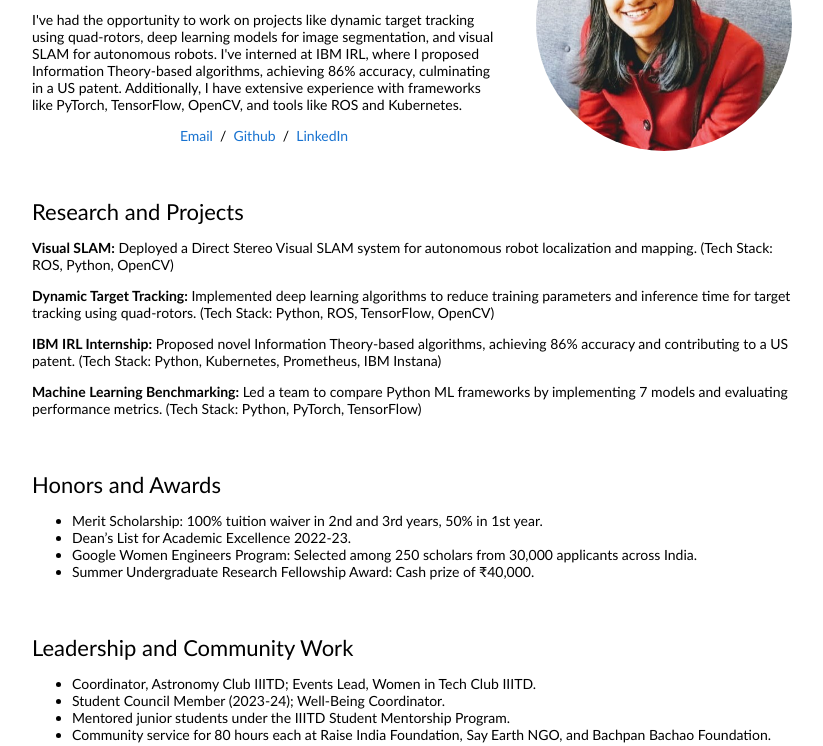
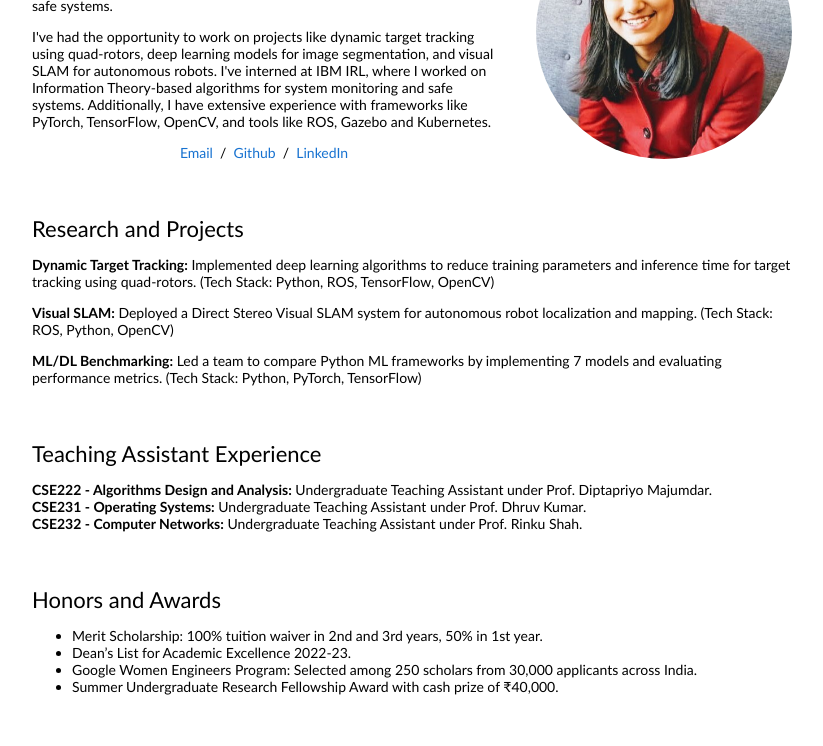
Before and after one commit to AkankshaSingal8/akankshasingal.github.io, a plain HTML site: page index.html in a window 1280 px wide. Shown: the part 138-884 px from the top of the page, without its empty margins (228-1051 px from the left). Drawn offline with Linux system fonts and the light colour scheme.

Commit message:
added ta details

```diff
--- a/index.html
+++ b/index.html
@@ -21,10 +21,10 @@
                     <p class="name" style="text-align: center;">
                       Akanksha Singal
                     </p>
-                    <p>I'm a CSE senior at <a href="https://iiitd.ac.in/">Indraprastha Institute of Information Technology Delhi (IIIT-Delhi)</a>, with a passion for computer vision, robotics, and deep learning.
+                    <p>I'm a CSE senior at <a href="https://iiitd.ac.in/">Indraprastha Institute of Information Technology Delhi (IIIT-Delhi)</a>, with a passion for robotics, computer vision, deep learning, and safe systems.
                     </p>
                     <p>
-                      I've had the opportunity to work on projects like dynamic target tracking using quad-rotors, deep learning models for image segmentation, and visual SLAM for autonomous robots. I've interned at IBM IRL, where I proposed Information Theory-based algorithms, achieving 86% accuracy, culminating in a US patent. Additionally, I have extensive experience with frameworks like PyTorch, TensorFlow, OpenCV, and tools like ROS and Kubernetes.
+                      I've had the opportunity to work on projects like dynamic target tracking using quad-rotors, deep learning models for image segmentation, and visual SLAM for autonomous robots. I've interned at IBM IRL, where I worked on Information Theory-based algorithms for system monitoring and safe systems. Additionally, I have extensive experience with frameworks like PyTorch, TensorFlow, OpenCV, and tools like ROS, Gazebo and Kubernetes.
                     </p>
                     <p style="text-align:center">
                       <a href="mailto:akanksha21008@iiitd.ac.in">Email</a> &nbsp;/&nbsp;
@@ -45,16 +45,24 @@
                   <td style="padding:20px;width:100%;vertical-align:middle">
                     <h2>Research and Projects</h2>
                     <p>
+                      <strong>Dynamic Target Tracking:</strong> Implemented deep learning algorithms to reduce training parameters and inference time for target tracking using quad-rotors. (Tech Stack: Python, ROS, TensorFlow, OpenCV)
+                    </p>
+                    <p>
                       <strong>Visual SLAM:</strong> Deployed a Direct Stereo Visual SLAM system for autonomous robot localization and mapping. (Tech Stack: ROS, Python, OpenCV)
                     </p>
                     <p>
-                      <strong>Dynamic Target Tracking:</strong> Implemented deep learning algorithms to reduce training parameters and inference time for target tracking using quad-rotors. (Tech Stack: Python, ROS, TensorFlow, OpenCV)
+                      <strong>ML/DL Benchmarking:</strong> Led a team to compare Python ML frameworks by implementing 7 models and evaluating performance metrics. (Tech Stack: Python, PyTorch, TensorFlow)
                     </p>
+                  </td>
+                </tr>
+
+                <tr>
+                  <td style="padding:20px;width:100%;vertical-align:middle">
+                    <h2>Teaching Assistant Experience</h2>
                     <p>
-                      <strong>IBM IRL Internship:</strong> Proposed novel Information Theory-based algorithms, achieving 86% accuracy and contributing to a US patent. (Tech Stack: Python, Kubernetes, Prometheus, IBM Instana)
-                    </p>
-                    <p>
-                      <strong>Machine Learning Benchmarking:</strong> Led a team to compare Python ML frameworks by implementing 7 models and evaluating performance metrics. (Tech Stack: Python, PyTorch, TensorFlow)
+                      <strong>CSE222 - Algorithms Design and Analysis:</strong> Undergraduate Teaching Assistant under Prof. Diptapriyo Majumdar.<br>
+                      <strong>CSE231 - Operating Systems:</strong> Undergraduate Teaching Assistant under Prof. Dhruv Kumar.<br>
+                      <strong>CSE232 - Computer Networks:</strong> Undergraduate Teaching Assistant under Prof. Rinku Shah.
                     </p>
                   </td>
                 </tr>
@@ -67,7 +75,7 @@
                         <li>Merit Scholarship: 100% tuition waiver in 2nd and 3rd years, 50% in 1st year.</li>
                         <li>Dean’s List for Academic Excellence 2022-23.</li>
                         <li>Google Women Engineers Program: Selected among 250 scholars from 30,000 applicants across India.</li>
-                        <li>Summer Undergraduate Research Fellowship Award: Cash prize of ₹40,000.</li>
+                        <li>Summer Undergraduate Research Fellowship Award with cash prize of ₹40,000.</li>
                       </ul>
                     </p>
                   </td>
```
